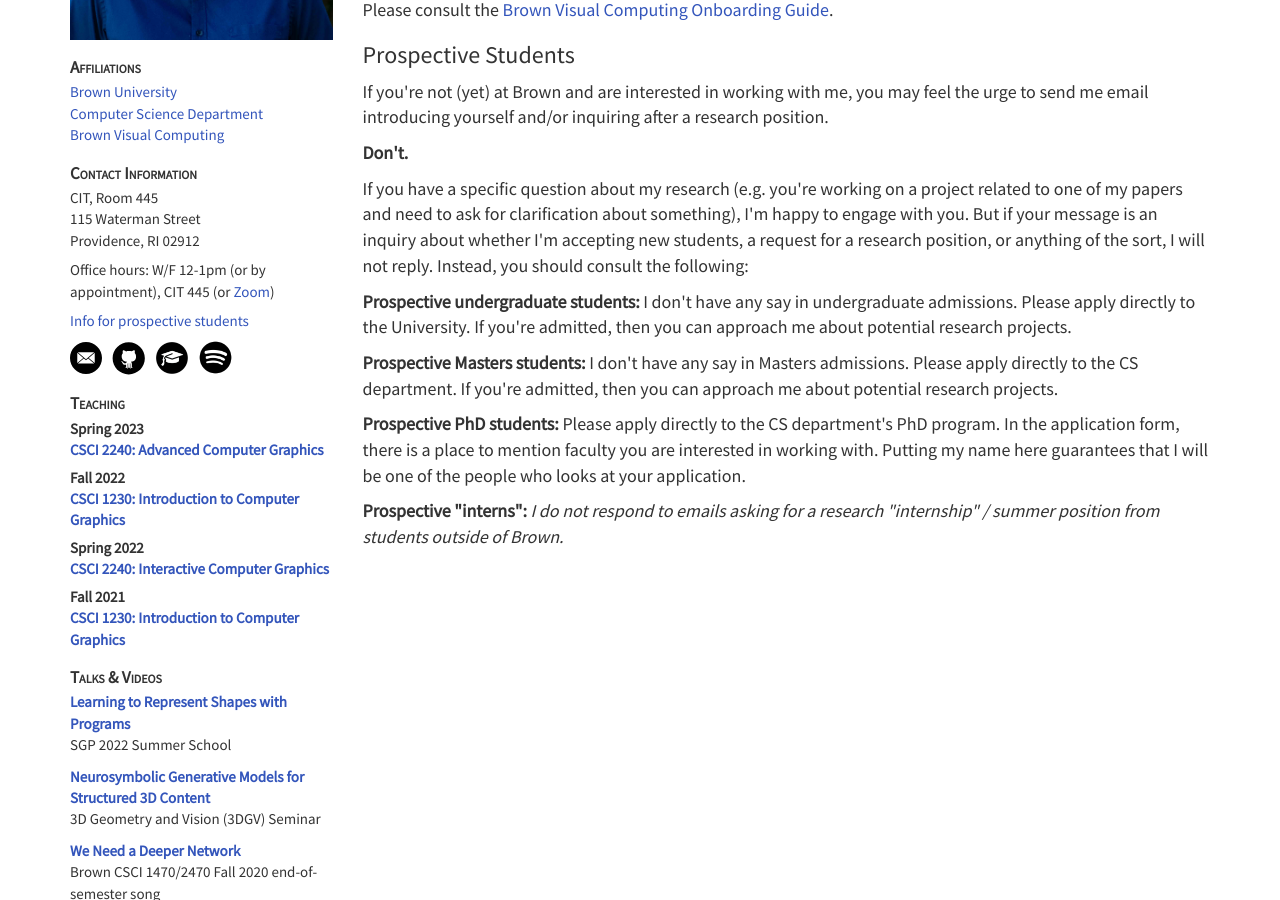
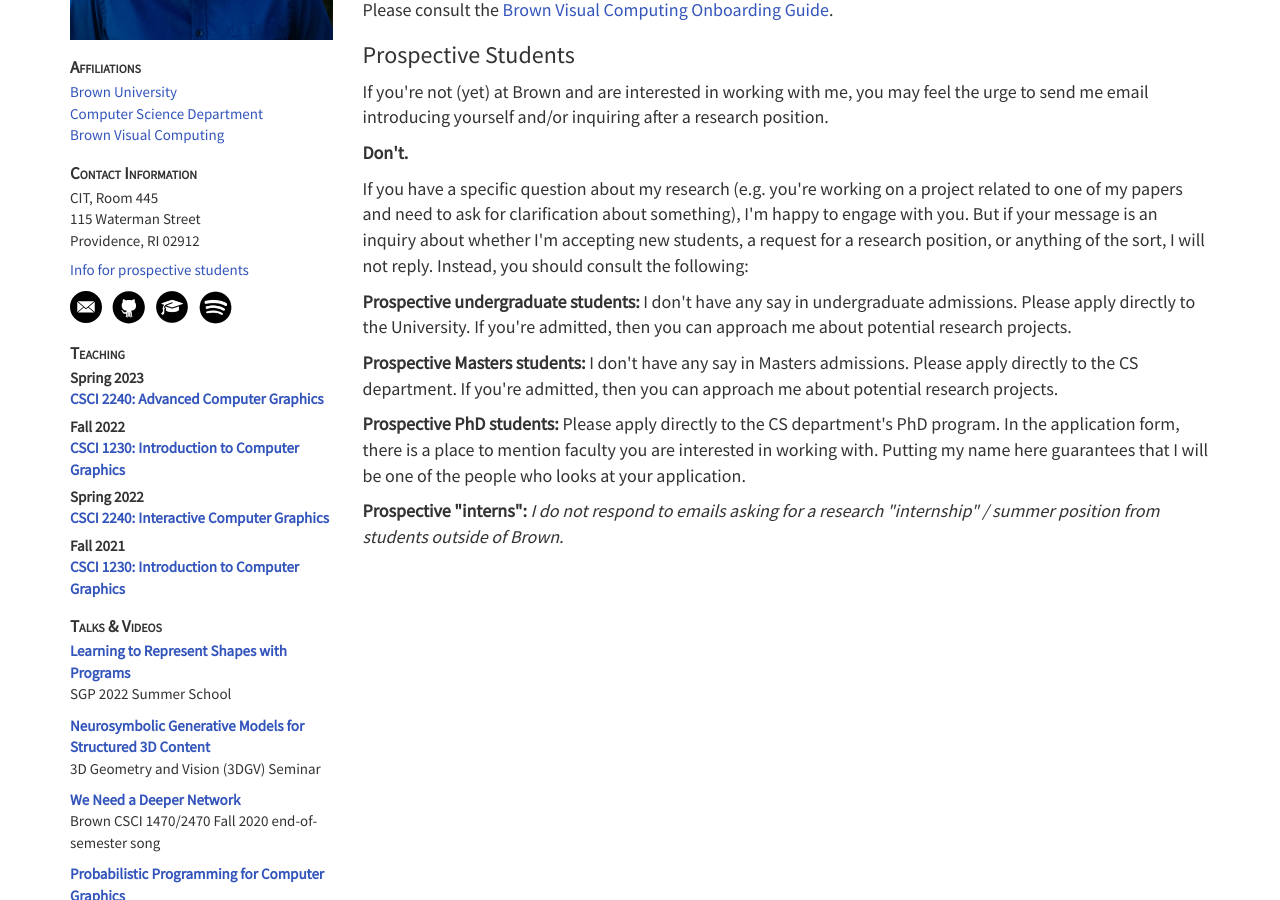
Before and after one commit to dritchie/dritchie.github.io, a Jekyll site: the page built from prospective_students.html, in a window 1280 px wide and 900 px high, scrolled down 302 px. Built offline with Jekyll 4.4.1, drawn with Linux system fonts in a browser that asks for light colours.

Commit message:
Remove office hours for summer.

```diff
--- a/_includes/sidebar.html
+++ b/_includes/sidebar.html
@@ -14,7 +14,7 @@
 	<div>CIT, Room 445</div>
 	<div>115 Waterman Street</div>
 	<div>Providence, RI 02912</div>
-	<div id='officehours'>Office hours: W/F 12-1pm (or by appointment), CIT 445 (or <a target='_blank' href='https://brown.zoom.us/j/94791102694'>Zoom</a>)</div>
+	<!-- <div id='officehours'>Office hours: W/F 12-1pm (or by appointment), CIT 445 (or <a target='_blank' href='https://brown.zoom.us/j/94791102694'>Zoom</a>)</div> -->
 	<div id='prospectives'>
 		<a target='_blank' href='/prospective_students.html'>Info for prospective students</a>
 	</div>
```
